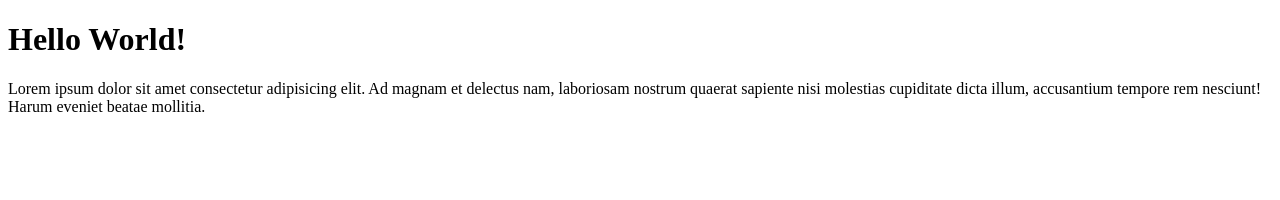
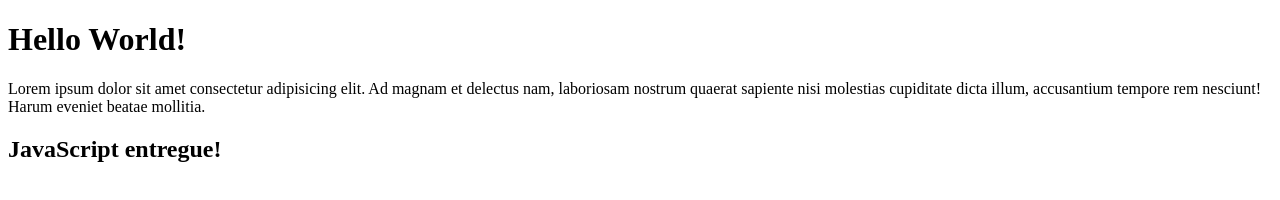
Before and after one commit to IvanSSantana/git-studies, a plain HTML site: page index.html in a window 1280 px wide. Drawn offline with Linux system fonts and the light colour scheme.

Commit message:
commit 8 - Corrigindo feature

```diff
--- a/index.html
+++ b/index.html
@@ -12,5 +12,7 @@
 
     <p>Lorem ipsum dolor sit amet consectetur adipisicing elit. Ad magnam et delectus nam, laboriosam nostrum quaerat sapiente nisi molestias cupiditate dicta illum, accusantium tempore rem nesciunt! Harum eveniet beatae mollitia.</p>
 
+    <h2>JavaScript entregue!</h2>
+
 </body>
 </html>
```
Also changed, not shown: 1 other file.
